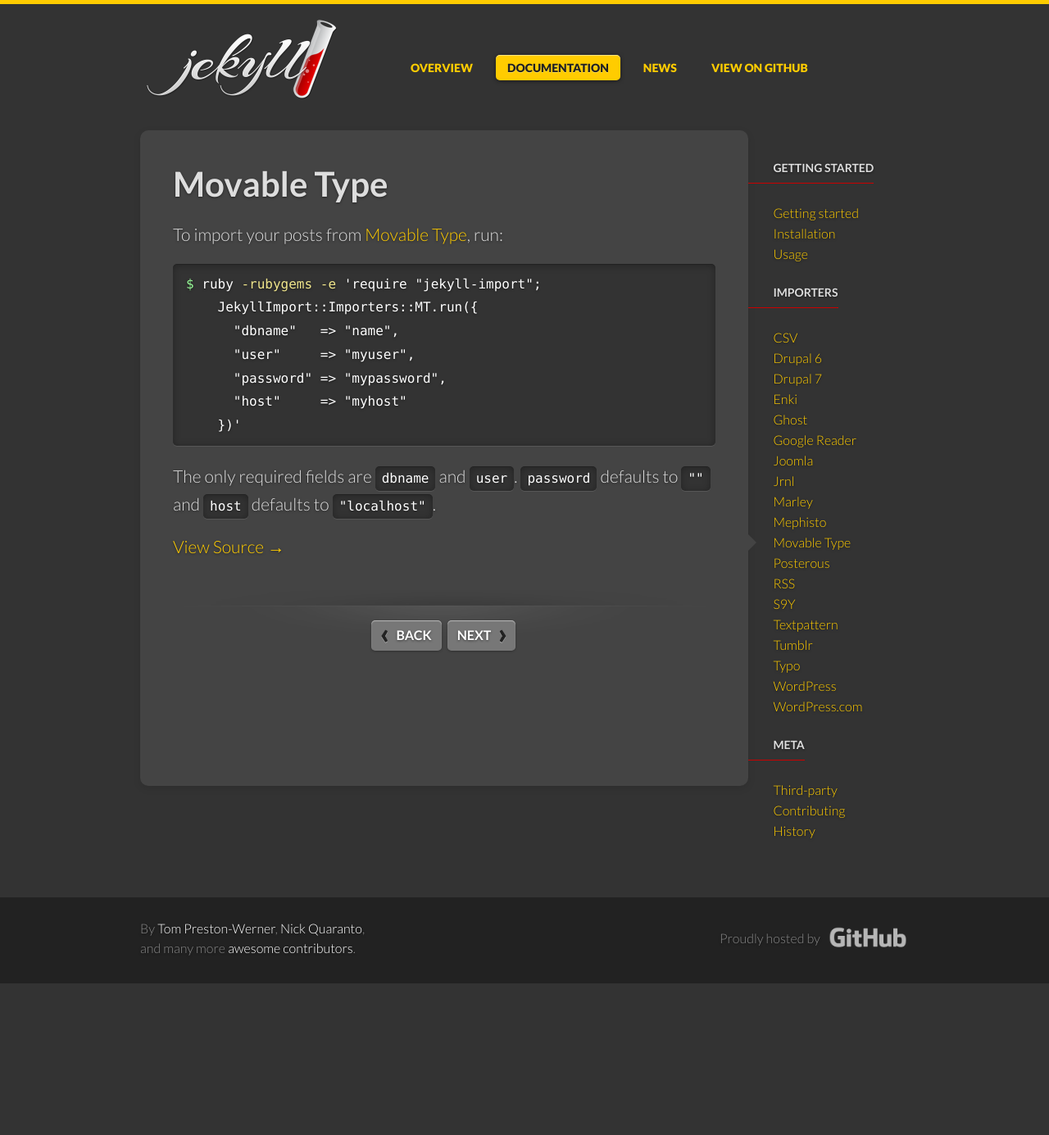
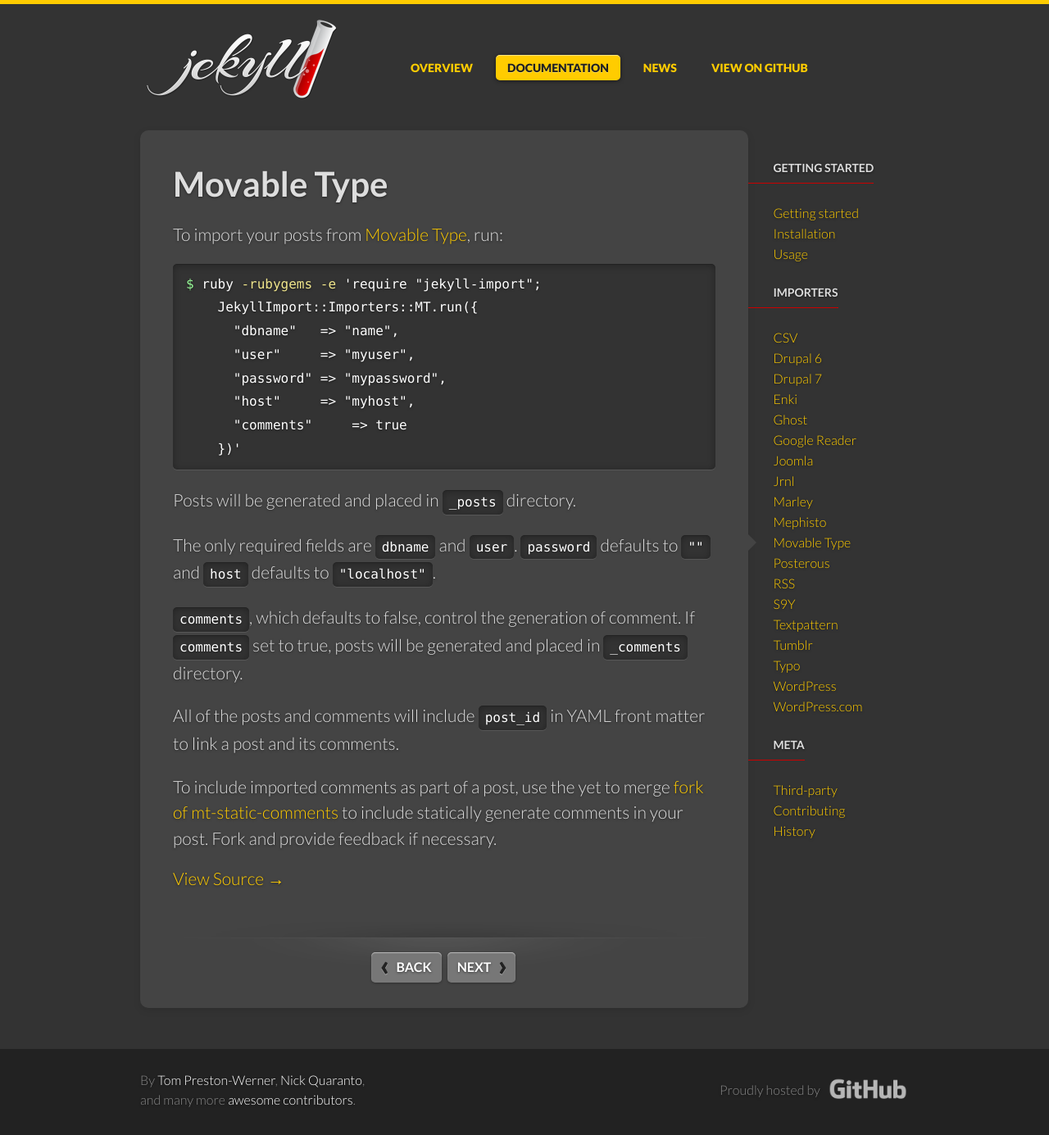
Before and after one commit to jekyll/jekyll-import, a Jekyll site: the page built from site/docs/mt.md, in a window 1280 px wide. Shown: the whole page at 82% size. Built offline with Jekyll 4.4.1, drawn with Linux system fonts in a browser that asks for light colours; some web fonts are replaced; before the commit the page ends 1200 px from its top, so only the background shows below that.

Commit message:
Description of the options for MovableType importer

```diff
--- a/site/docs/mt.md
+++ b/site/docs/mt.md
@@ -15,9 +15,25 @@
       "dbname"   => "name",
       "user"     => "myuser",
       "password" => "mypassword",
-      "host"     => "myhost"
+      "host"     => "myhost",
+      "comments"     => true
     })'
 {% endhighlight %}
 
+Posts will be generated and placed in `_posts` directory.
+
 The only required fields are `dbname` and `user`. `password` defaults to `""`
 and `host` defaults to `"localhost"`.
+
+`comments`, which defaults to false, control the generation of
+comment. If `comments` set to true, posts will be generated and placed
+in `_comments` directory.
+
+
+All of the posts and comments will include `post_id` in YAML front
+matter to link a post and its comments.
+
+To include imported comments as part of a post, use the yet to merge
+[fork of mt-static-comments](https://github.com/shigeya/jekyll-static-comments/tree/mt_static_comments)
+to include statically generate comments in your post. Fork and provide
+feedback if necessary.
```
